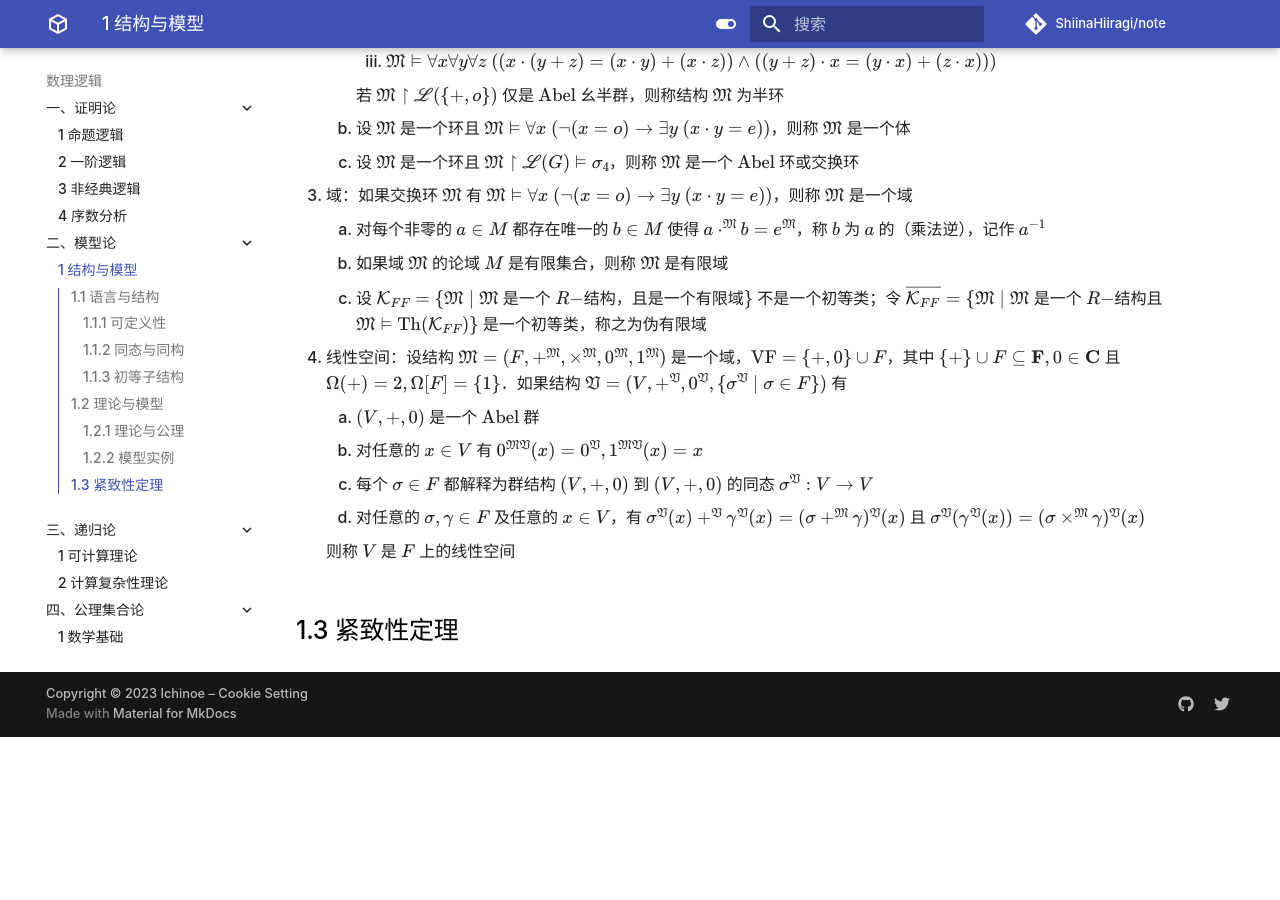
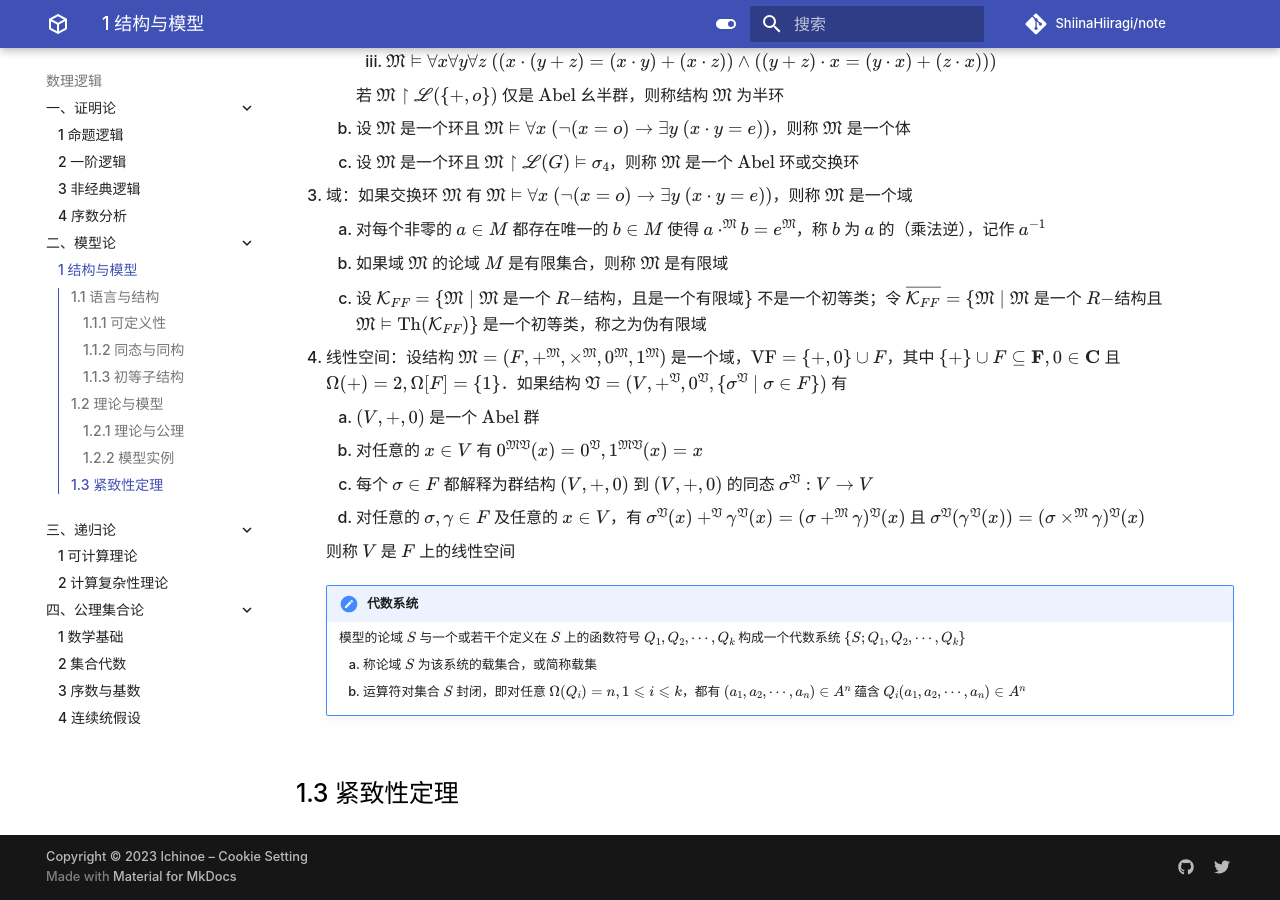
Before and after one commit to ShiinaHiiragi/note, an MkDocs documentation site: the page built from docs/logic/mdl/mdl.md, in a window 1280 px wide and 900 px high, scrolled down 4468 px. Built offline with MkDocs 1.6.1 and Material for MkDocs 9.7.7, drawn with Linux system fonts in a browser that asks for light colours; comment, search, counter and statistics services are not loaded; before the commit the page ends 5205 px from its top, so only the background shows below that.

Commit message:
stage before switch

```diff
--- a/docs/logic/mdl/mdl.md
+++ b/docs/logic/mdl/mdl.md
@@ -130,4 +130,10 @@
 
     则称 $V$ 是 $F$ 上的线性空间
 
+    !!! note "代数系统"
+        模型的论域 $S$ 与一个或若干个定义在 $S$ 上的函数符号 $Q_1, Q_2, \cdots, Q_k$ 构成一个代数系统 $\{S; Q_1, Q_2, \cdots, Q_k\}$
+
+        1. 称论域 $S$ 为该系统的载集合，或简称载集
+        2. 运算符对集合 $S$ 封闭，即对任意 $\Omega(Q_i) = n, 1 \leqslant i \leqslant k$，都有 $(a_1, a_2, \cdots, a_n) \in A^{n}$ 蕴含 $Q_i(a_1, a_2, \cdots, a_n) \in A^{n}$
+
 ## 1.3 紧致性定理
```
Also changed, not shown: docs/stat/prob/prob.md (+1 -7 lines).
